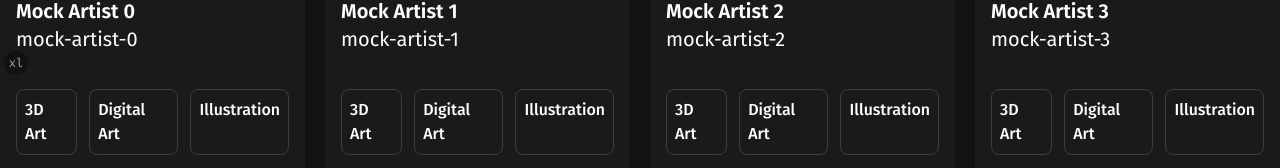
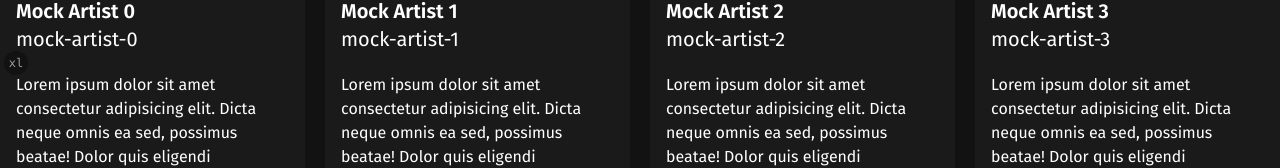
Before and after one commit to chubinaaa/artoa-FE, a Next.js app: page / in a window 1280 px wide. Shown: the part 721-889 px from the top of the page. Built offline with nearby package versions, Linux system fonts and the light colour scheme.

Commit message:
fix import path

```diff
--- a/src/app/(public)/page.tsx
+++ b/src/app/(public)/page.tsx
@@ -1,20 +1,24 @@
-import { Artist } from "@/components/artists/featured-artist-card";
 import { AiGeneratedArtsSection } from "@/components/homepage/ai-generated-arts-section";
 import { ArtoaTeamSection } from "@/components/homepage/artoa-team-section";
 import { FeaturedArtistsSection } from "@/components/homepage/featured-artists-section";
 import { HeroSection } from "@/components/homepage/hero-section";
 import { ServiceSection } from "@/components/homepage/service-section";
 import { WallArtistsSection } from "@/components/homepage/wall-artists-section";
+import { Artist } from "@/types/artist";
 
-const mockArtists: Artist[] = Array.from({ length: 10 }).map((_, index) => ({
+const mockArtists: Array<Artist> = Array.from({ length: 10 }).map(
+  (_, index) => ({
     id: index,
     name: `Mock Artist ${index}`,
     handle: `mock-artist-${index}`,
+    description:
+      "Lorem ipsum dolor sit amet consectetur adipisicing elit. Dicta neque omnis ea sed, possimus beatae! Dolor quis eligendi doloremque sunt.",
     image: "/placeholder.svg",
     tags: ["3D Art", "Digital Art", "Illustration"],
     rating: Math.floor(Math.random() * 5) + 1,
     href: `/artists/${index}`,
-}));
+  }),
+);
 
 export default function IndexPage() {
   return (
```
Lines whose indentation alone changed are shown as unchanged.
